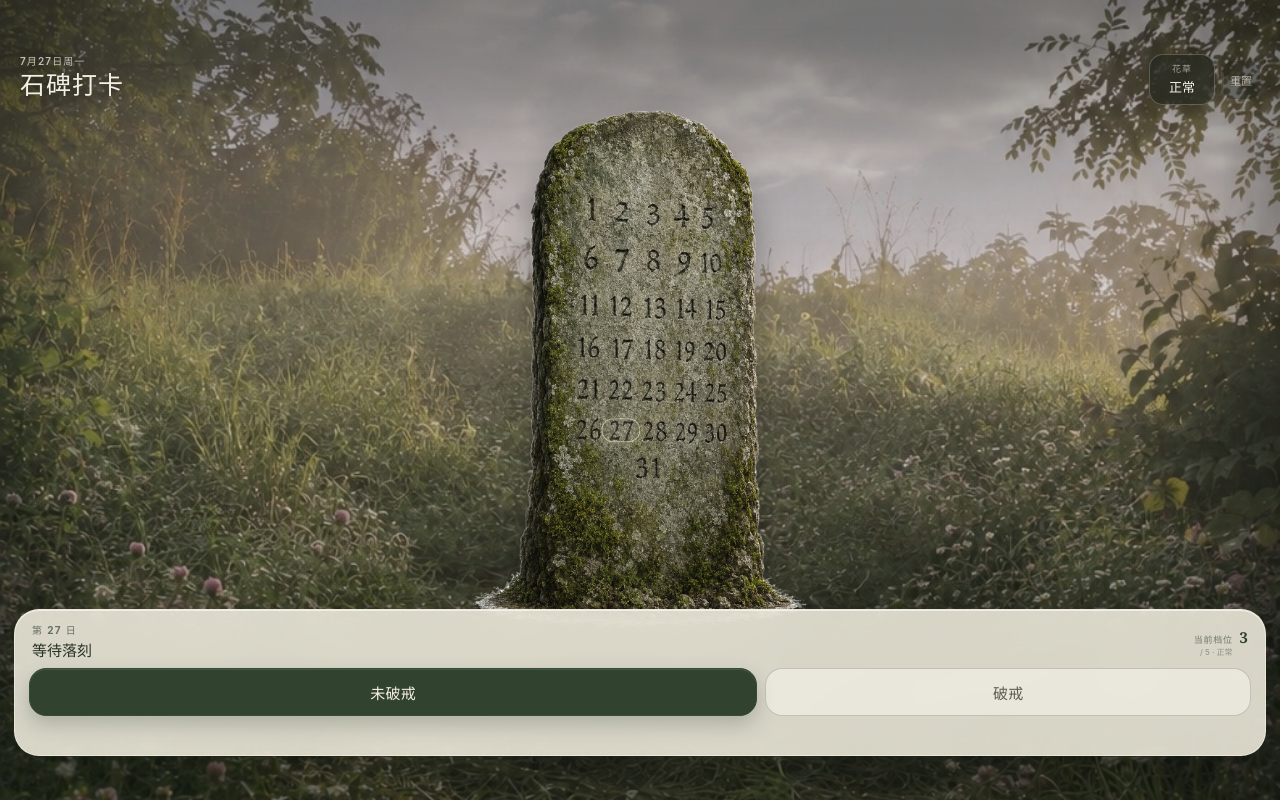
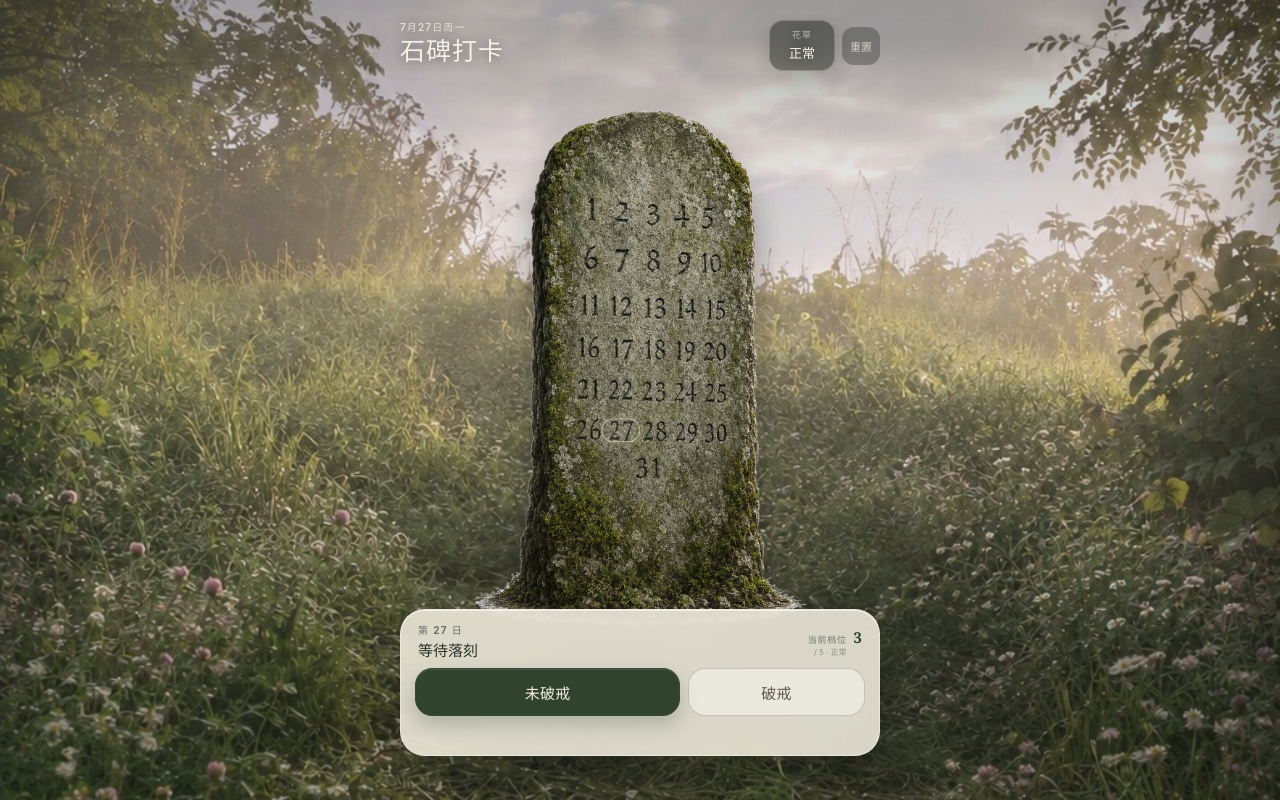
Before and after one commit to sechs6666code/chonglema3, a React (Vite) app: page / in a window 1280 px wide. Built offline with nearby package versions, Linux system fonts and the light colour scheme.

Commit message:
Remove preview chrome and brighten scene

```diff
--- a/src/prototype.css
+++ b/src/prototype.css
@@ -42,6 +42,7 @@
 .landscape-ground {
   width: 100%;
   height: 100%;
+  filter: brightness(1.11) saturate(1.02);
   object-fit: cover;
   object-position: 50% 50%;
   user-select: none;
@@ -79,10 +80,10 @@
 
 .landscape-wash {
   z-index: 2;
-  background: rgba(18, 22, 18, 0.16);
+  background: rgba(18, 22, 18, 0.09);
   box-shadow:
-    inset 0 120px 120px rgba(15, 19, 16, 0.32),
-    inset 0 -188px 116px rgba(15, 19, 16, 0.36);
+    inset 0 112px 116px rgba(15, 19, 16, 0.22),
+    inset 0 -178px 110px rgba(15, 19, 16, 0.25);
   pointer-events: none;
 }
 
@@ -92,8 +93,11 @@
   display: flex;
   align-items: flex-start;
   justify-content: space-between;
-  min-height: 116px;
-  padding: 54px 20px 8px;
+  min-height: 88px;
+  width: 100%;
+  max-width: 520px;
+  margin: 0 auto;
+  padding: calc(env(safe-area-inset-top, 0px) + 20px) 20px 8px;
   text-shadow: 0 1px 12px rgba(0, 0, 0, 0.45);
 }
 
@@ -282,7 +286,8 @@
   position: relative;
   z-index: 6;
   flex: 0 0 auto;
-  margin: 0 14px calc(var(--mobile-safe-area-height) + 10px);
+  width: min(calc(100% - 28px), 480px);
+  margin: 0 auto calc(var(--mobile-safe-area-height) + 10px);
   padding: 13px 14px 10px;
   border: 1px solid rgba(255, 252, 240, 0.46);
   border-radius: 25px;
```
